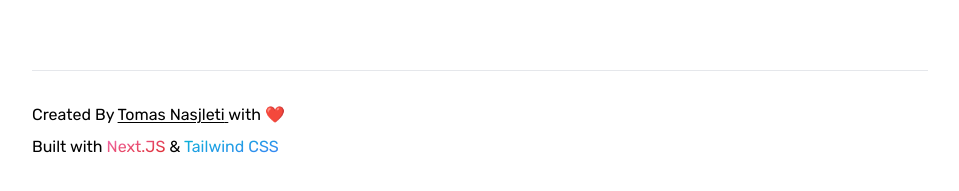
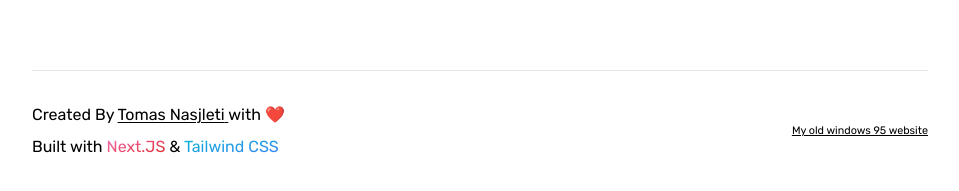
Before and after one commit to TomAndril/mywebsite-v2, a Next.js app: page / in a window 1280 px wide. Shown: the part 2029-2220 px from the top of the page, without its empty margins (160-1119 px from the left). Built offline with nearby package versions, Linux system fonts and the light colour scheme.

Commit message:
added link to old website on footer

```diff
--- a/components/Footer.tsx
+++ b/components/Footer.tsx
@@ -2,7 +2,8 @@ import Text from "./Text"
 
 const Footer = () => {
   return (
-    <footer className="pt-8 mt-24 mb-16 border-t dark:border-t-slate-700">
+    <footer className="flex flex-wrap items-center justify-between pt-8 mt-24 mb-16 border-t dark:border-t-slate-700">
+      <div>
         <Text variant="h3" className="mb-2">
           Created By{" "}
           <a
@@ -18,14 +19,35 @@ const Footer = () => {
         </Text>
         <Text variant="span">
           Built with{" "}
-          <a href="https://nextjs.org/" target="_blank" rel="noreferrer" className="text-transparent underline bg-clip-text bg-gradient-to-br from-pink-400 to-red-600 underline-offset-1">
+          <a
+            href="https://nextjs.org/"
+            target="_blank"
+            rel="noreferrer"
+            className="text-transparent underline bg-clip-text bg-gradient-to-br from-pink-400 to-red-600 underline-offset-1"
+          >
             Next.JS
           </a>{" "}
           &{" "}
-          <a href="https://tailwindcss.com/" target="_blank" rel="noreferrer" className="text-transparent bg-clip-text bg-gradient-to-br from-cyan-500 to-blue-500">
+          <a
+            href="https://tailwindcss.com/"
+            target="_blank"
+            rel="noreferrer"
+            className="text-transparent bg-clip-text bg-gradient-to-br from-cyan-500 to-blue-500"
+          >
             Tailwind CSS
           </a>
         </Text>
+      </div>
+
+      <Text variant="span" className="underline text-xsm underline-offset-1">
+        <a
+          href="https://portfolio95-next.vercel.app/"
+          target="_blank"
+          rel="noreferrer"
+        >
+          My old windows 95 website
+        </a>
+      </Text>
     </footer>
   )
 }
--- a/tailwind.config.js
+++ b/tailwind.config.js
@@ -17,6 +17,9 @@ module.exports = {
       margin: {
         section: "calc(5vh + 5rem) 0",
       },
+      fontSize: {
+        xsm: "0.675rem",
+      },
       keyframes: {
         hero: {
           "0%, 100%": {
```
